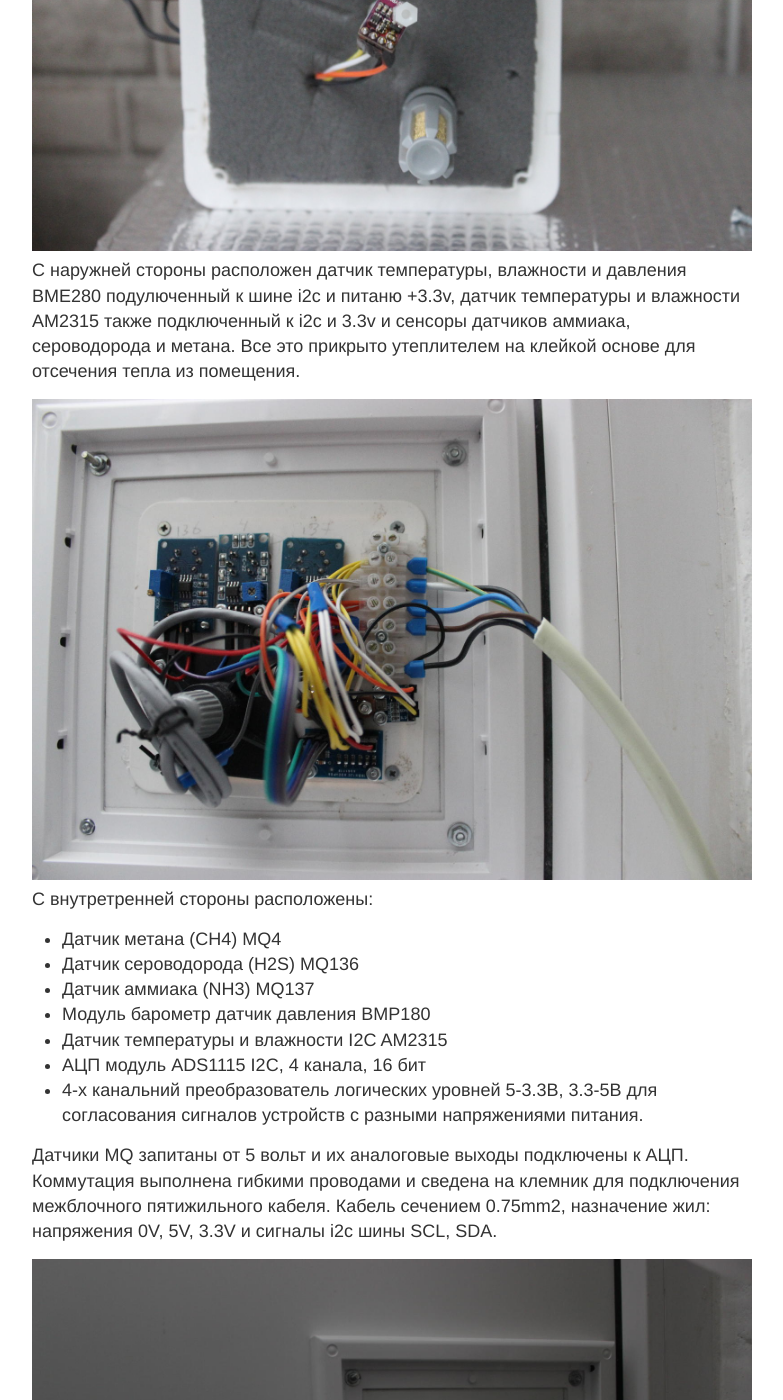
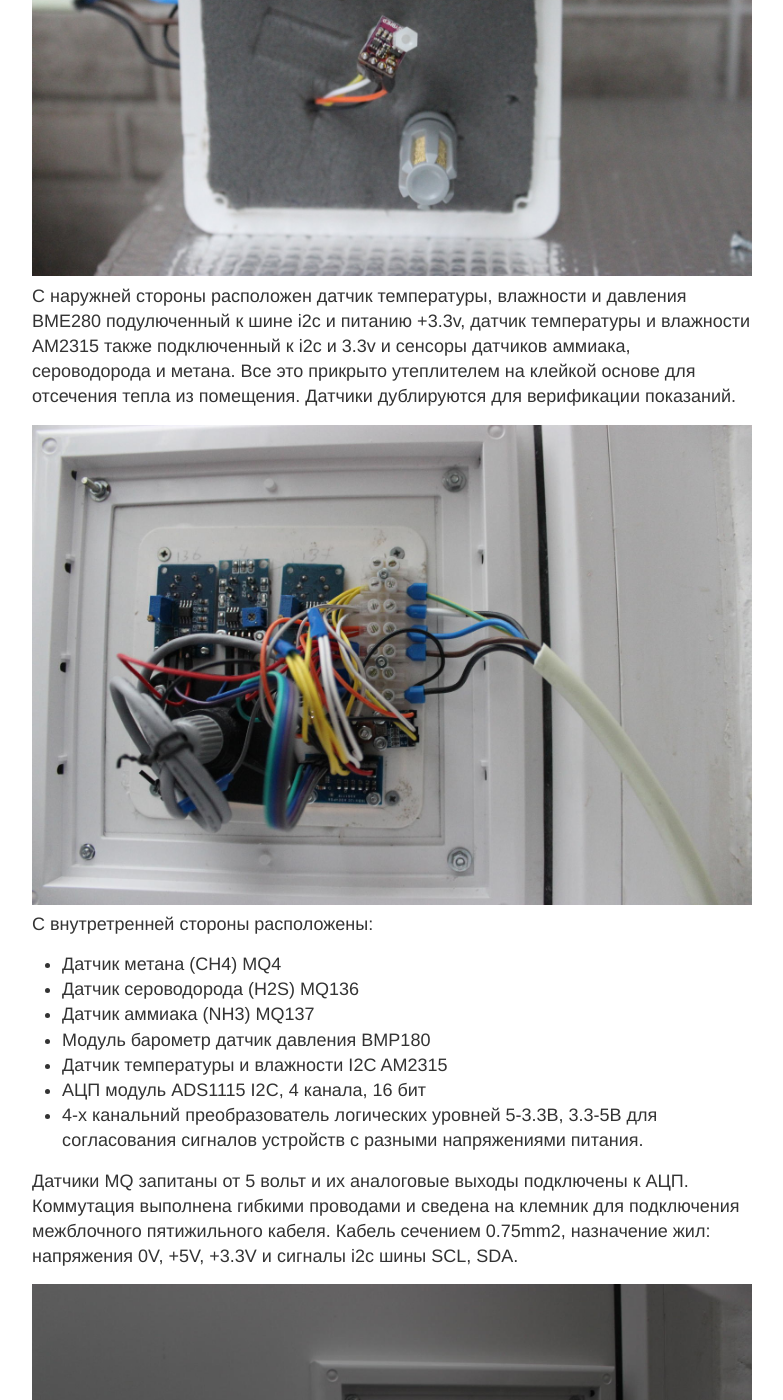
Before and after one commit to decrafts/r, a Jekyll site: the page built from _posts/2017/11/2017-11-16-climate-control-system-for-the-apartment.md, in a window 1280 px wide and 1400 px high, scrolled down 1166 px. Shown: the whole window, without its empty margins (248-1031 px from the left). Built offline with Jekyll 4.4.1, drawn with Linux system fonts in a browser that asks for light colours; comment, search, counter and statistics services are not loaded; some of the changed text lies outside the part shown.

Commit message:
Update 2017-11-16-climate-control-system-for-the-apartment.md

```diff
--- a/_posts/2017/11/2017-11-16-climate-control-system-for-the-apartment.md
+++ b/_posts/2017/11/2017-11-16-climate-control-system-for-the-apartment.md
@@ -28,14 +28,15 @@
 
 ESP8266 был выбран из-за доступности, простоты сопряжения,
 богатого успешного опыта отраженного в открытых источниках.
-Все ожидания он оправдал и очень в нем обрадовала возможность прошивки из Arduino IDE через WiFi.
+Все ожидания он оправдал и очень в нем обрадовала возможность обновления
+прошивки прямо из среды разработки Arduino IDE через WiFi.
 
 **Внешние датчики**
 
 ![наружняя сторона](/images/2017/11/external-out.jpg)
-С наружней стороны расположен датчик температуры, влажности и давления BME280 подулюченный к шине i2c и питаню +3.3v,
+С наружней стороны расположен датчик температуры, влажности и давления BME280 подулюченный к шине i2c и питанию +3.3v,
 датчик температуры и влажности AM2315 также подключенный к i2c и 3.3v и сенсоры датчиков аммиака, сероводорода и метана.
-Все это прикрыто утеплителем на клейкой основе для отсечения тепла из помещения.
+Все это прикрыто утеплителем на клейкой основе для отсечения тепла из помещения. Датчики дублируются для верификации показаний.
 
 ![внутренняя сторона](/images/2017/11/external-in.jpg)
 С внутретренней стороны расположены:
@@ -49,7 +50,7 @@
 
 Датчики MQ запитаны от 5 вольт и их аналоговые выходы подключены к АЦП.
 Коммутация выполнена гибкими проводами и сведена на клемник для подключения межблочного пятижильного кабеля.
-Кабель сечением 0.75mm2, назначение жил: напряжения 0V, 5V, 3.3V и сигналы i2c шины SCL, SDA.
+Кабель сечением 0.75mm2, назначение жил: напряжения 0V, +5V, +3.3V и сигналы i2c шины SCL, SDA.
 
 ![место установки](/images/2017/11/external-place.jpg)
 Место установки - панель ограждения балкона, в которую врезана установочная электрическая коробка без дна.
```
Also changed, not shown: other parts of _posts/2017/11/2017-11-16-climate-control-system-for-the-apartment.md (+16 -13 lines).
